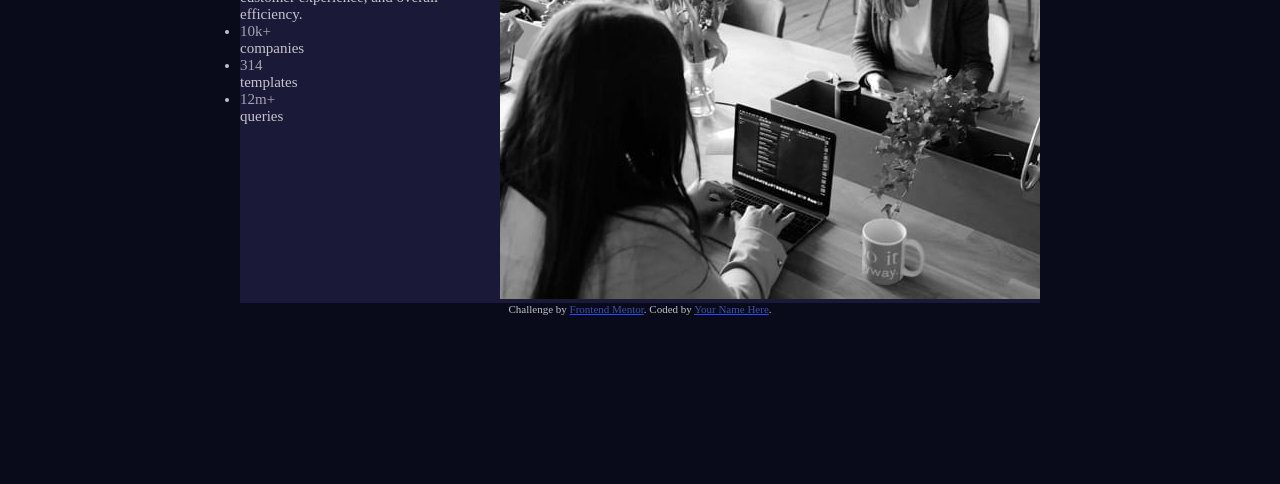
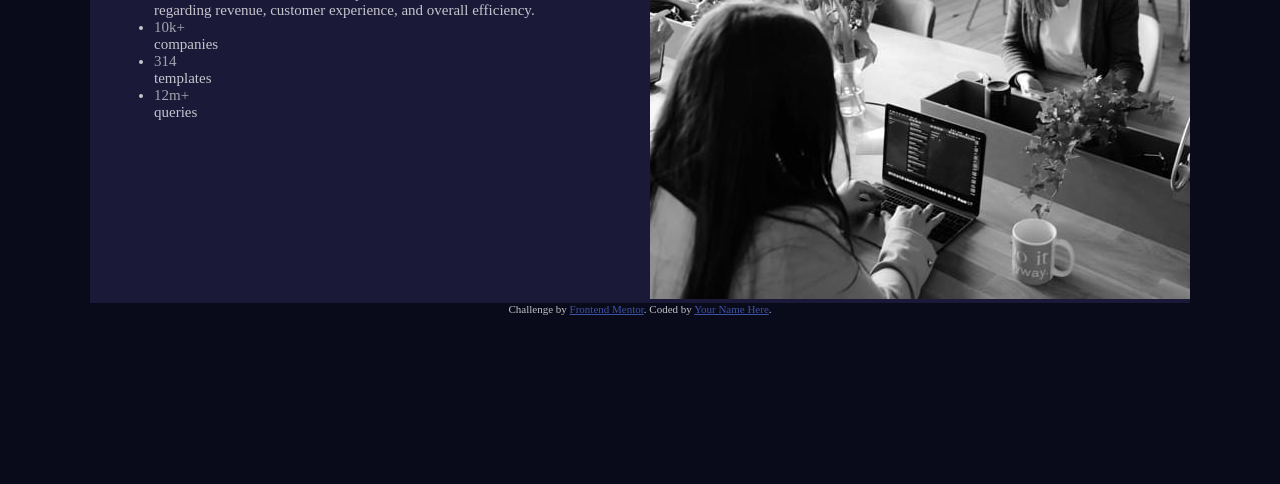
Before and after one commit to DylanMathews/StatsPreviewCardComponent, a plain HTML site: page index.html in a window 1280 px wide. Shown: the part 316-800 px from the top of the page. Drawn offline with Linux system fonts and the light colour scheme.

Commit message:
Add padding to content with wider card

```diff
--- a/style.css
+++ b/style.css
@@ -17,10 +17,14 @@ body {
 
 .card {
     display: flex;
-    max-width: 800px;
+    max-width: 1100px;
 
     font-size: 15px;
     background-color: hsl(244, 38%, 16%);
+}
+
+.card > .content {
+    padding: 4rem;
 }
 
 .card > .content > .title {
```
